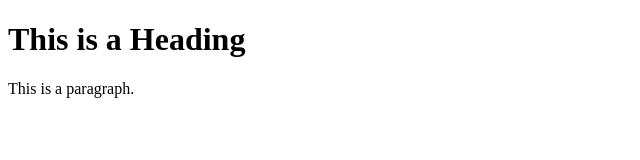
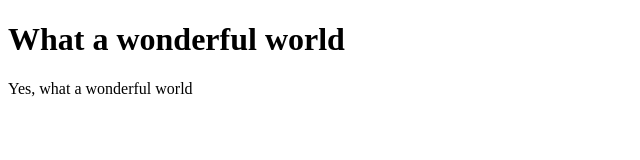
Before and after one commit to rahullynel/gitstuff, a plain HTML site: page index.html in a window 1280 px wide. Shown: the whole page, without its empty margins (0-640 px from the left). Drawn offline with Linux system fonts and the light colour scheme.

Commit message:
Update index.html
Updated the body in index.html

```diff
--- a/index.html
+++ b/index.html
@@ -5,8 +5,8 @@
 	</head>
 	<body>
 
-		<h1>This is a Heading</h1>
-		<p>This is a paragraph.</p>
+		<h1>What a wonderful world</h1>
+		<p>Yes, what a wonderful world</p>
 
 	</body>
 </html>
```
